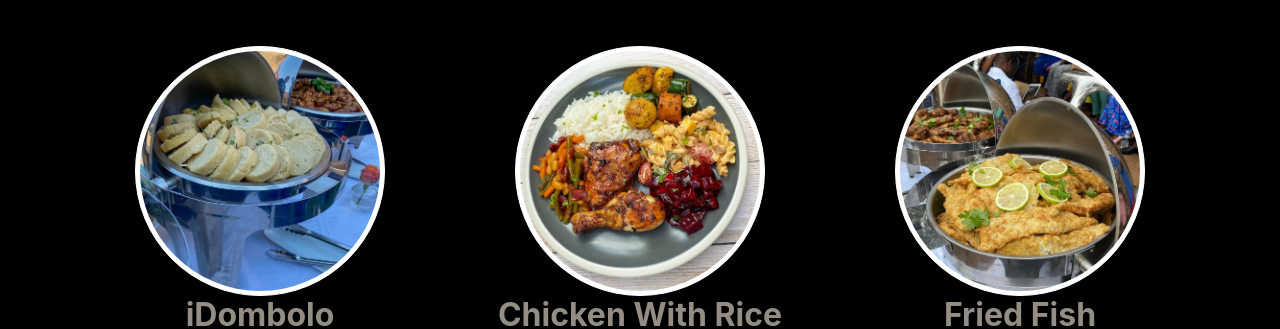
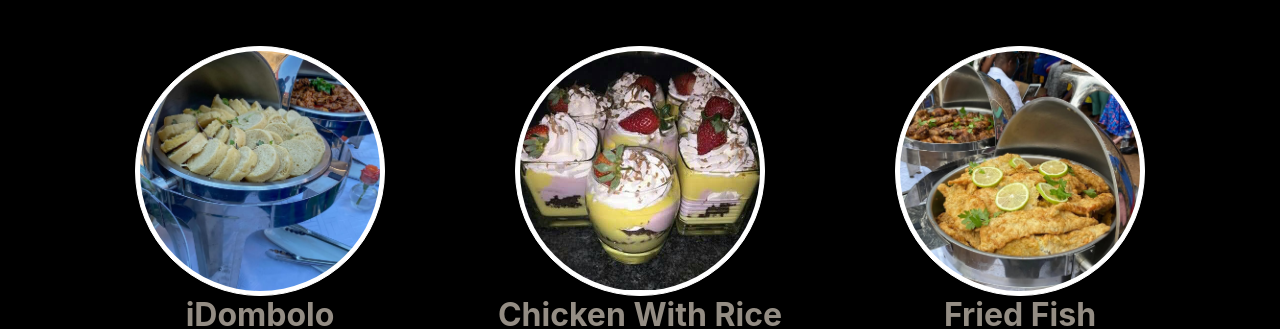
Before and after one commit to octaviamayimele-ITVarsity/Module-11-Assessment-2, a plain HTML site: page index.html in a window 1280 px wide. Shown: the part 623-952 px from the top of the page. Drawn offline with nearby package versions, Linux system fonts and the light colour scheme.

Commit message:
Update index.html

```diff
--- a/index.html
+++ b/index.html
@@ -69,7 +69,7 @@
                         <p><a href="#" class="btn btn-primary" role="button">View Details</a></p>
                     </div>
                     <div class="col-lg-4">
-                        <img src="img/Food (16).jpg" class="img-thumbnail rounded-circle" />
+                        <img src="img/Food (166).jpg" class="img-thumbnail rounded-circle" />
                         <h2><b>Chicken With Rice</b></h2>
                         <p>Chicken is the most common type of poultry in the world. Owing to the relative ease and low cost of raising chickens—in comparison to mammals such as cattle or hogs—chicken meat and chicken eggs have become prevalent in numerous cuisines</p>
                         <p><a href="#" class="btn btn-primary" role="button">View Details</a></p>
```
